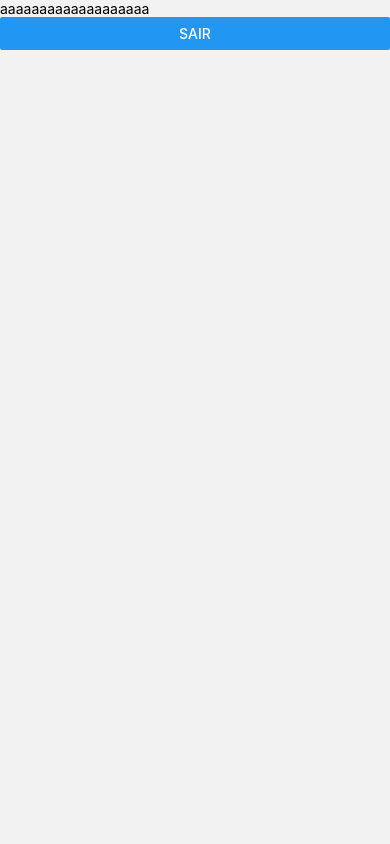
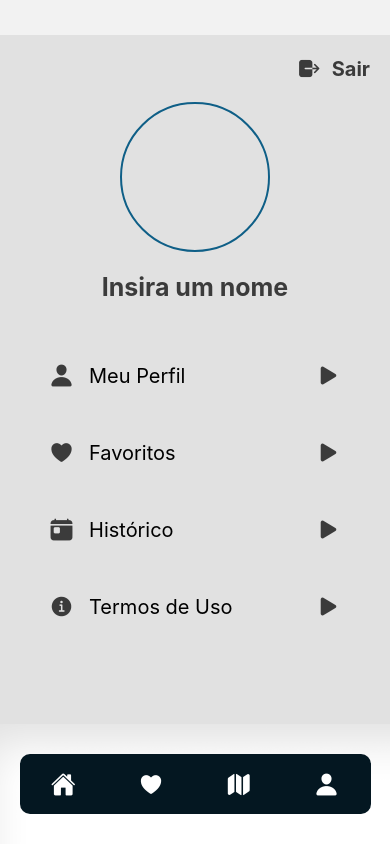
Before and after one commit to samuelamorimm/turpiaui-expo, a React Native app in the folder mobile/: screen /profile in a window 390 px wide. Built offline with nearby package versions, Linux system fonts and the light colour scheme; no server answers.

Commit message:
criação da pagina de perfil

```diff
--- a/mobile/src/pages/Details/index.js
+++ b/mobile/src/pages/Details/index.js
@@ -2,7 +2,7 @@ import { SafeAreaView, View, Text, StyleSheet, TouchableOpacity, Image, ScrollVi
 import { Ionicons } from '@expo/vector-icons';
 import { useNavigation, useRoute } from "@react-navigation/native";
 import MapView, { Marker } from "react-native-maps";
-import styles from "../Home/styles";
+import styles from "./styles";
 
 export default function DetailsPage() {
     const route = useRoute();
--- a/mobile/src/pages/Details/styles.js
+++ b/mobile/src/pages/Details/styles.js
@@ -1,6 +1,6 @@
 import { StyleSheet } from "react-native";
 
-export const styles = StyleSheet.create({
+const styles = StyleSheet.create({
   container: {
       backgroundColor: '#e1e1e1',
       width: '100%',
@@ -97,3 +97,6 @@ export const styles = StyleSheet.create({
       marginVertical: 20,
   }
 });
+
+
+export default styles
--- a/mobile/src/pages/Favorites/index.js
+++ b/mobile/src/pages/Favorites/index.js
@@ -45,7 +45,6 @@ export default function Favorites() {
                                 source={{ uri: item.image }}
                                 style={styles.imgPontoTur}
                             />
-                                {item.description}
                             <View style={{ padding: 10, gap: 5, }}>
                                 <Text style={styles.tituloPontoTur}>{item.name}</Text>
                                 <Text style={styles.subtituloPontoTur}>{item.city_name}</Text>
--- a/mobile/src/pages/Profile/index.js
+++ b/mobile/src/pages/Profile/index.js
@@ -5,6 +5,8 @@ import { Ionicons } from '@expo/vector-icons';
 import { useNavigation } from '@react-navigation/native';
 import API from '../../services/api';
 import AsyncStorage from '@react-native-async-storage/async-storage';
+import Nav from '../../components/Nav';
+import styles from './styles';
 
 
 
@@ -24,14 +26,73 @@ export default function Profile() {
     }
 
     return (
-        <SafeAreaView>
+        <SafeAreaView style={styles.container}>
 
-            <Text>aaaaaaaaaaaaaaaaaaa</Text>
-            <Button
-                title='sair'
+            <View style={styles.leaveArea}>
+            <TouchableOpacity
+                style={styles.btnLeave}
                 onPress={() => logout()}
-            />
+            >
+                <Ionicons name='log-out' color={"#3b3b3b"} size={25}/>
+                <Text style={styles.textLeave}>Sair</Text>
+            </TouchableOpacity>
 
+            </View>
+
+
+            <View style={styles.profileArea}>
+                <View style={styles.profileImg}></View>
+
+                <Text style={styles.nameProfile}>Insira um nome</Text>
+            </View>
+
+            <View style={styles.optionsArea}>
+                <TouchableOpacity
+                    style={styles.option}
+                >
+                    <View style={styles.nameAndIcon}>
+                        <Ionicons name='person' size={25} color={'#3b3b3b'} />
+
+                        <Text style={styles.optionText}>Meu Perfil</Text>
+                    </View>
+                    <Ionicons name='play' size={25} color={'#3b3b3b'} />
+                </TouchableOpacity>
+
+                <TouchableOpacity
+                    style={styles.option}
+                >
+                    <View style={styles.nameAndIcon}>
+                        <Ionicons name='heart' size={25} color={'#3b3b3b'} />
+
+                        <Text style={styles.optionText}>Favoritos</Text>
+                    </View>
+                    <Ionicons name='play' size={25} color={'#3b3b3b'} />
+                </TouchableOpacity>
+
+                <TouchableOpacity
+                    style={styles.option}
+                >
+                    <View style={styles.nameAndIcon}>
+                        <Ionicons name='today' size={25} color={'#3b3b3b'} />
+
+                        <Text style={styles.optionText}>Histórico</Text>
+                    </View>
+                    <Ionicons name='play' size={25} color={'#3b3b3b'} />
+                </TouchableOpacity>
+
+                <TouchableOpacity
+                    style={styles.option}
+                >
+                    <View style={styles.nameAndIcon}>
+                        <Ionicons name='information-circle' size={25} color={'#3b3b3b'} />
+
+                        <Text style={styles.optionText}>Termos de Uso</Text>
+                    </View>
+                    <Ionicons name='play' size={25} color={'#3b3b3b'} />
+                </TouchableOpacity>
+            </View>
+
+            <Nav />
         </SafeAreaView>
     );
 }
--- /dev/null
+++ b/mobile/src/pages/Profile/styles.js
@@ -0,0 +1,70 @@
+import { StyleSheet } from "react-native";
+
+ const styles = StyleSheet.create({
+  container: {
+    flex: 1,
+    backgroundColor: '#e1e1e1',
+    marginTop: 35,
+  },
+  profileArea: {
+    width: '100%',
+    justifyContent: 'center',
+    alignItems: 'center',
+    gap: 20,
+    marginTop: 20,
+  },
+  profileImg: {
+    width: 150,
+    height: 150,
+    borderRadius: '50%',
+    borderWidth: 2,
+    borderColor: '#0F5F87',
+  },
+  nameProfile: {
+    fontSize: 25,
+    fontWeight: 'bold',
+    color: '#3b3b3b'
+  },
+  optionsArea: {
+    alignItems: 'center',
+    marginTop: 50,
+    gap: 30,
+
+  },
+  nameAndIcon: {
+    flexDirection: 'row',
+    gap: 15,
+    alignItems: 'center'
+  },
+  option: {
+    // borderBottomWidth: 2,
+    flexDirection: 'row',
+    width: '80%',
+    justifyContent: 'space-between',
+    alignItems: 'center',
+    padding: 10,
+  },
+  optionText: {
+    fontSize: 20,
+    color: '#3b3b33b'
+  },
+  leaveArea: {
+    width: '100%',
+  },
+  btnLeave: {
+    width: 'fit-content',
+    gap: 10,
+    flexDirection: 'row',
+    alignSelf: 'flex-end',
+    alignItems: 'center',
+    marginTop: 20,
+    marginRight: 20,
+  },
+  textLeave: {
+    fontSize: 20,
+    fontWeight: 'bold',
+    color: '#3b3b3b'
+  }
+})
+
+export default styles
--- a/mobile/src/services/api.js
+++ b/mobile/src/services/api.js
@@ -1,7 +1,7 @@
 import axios from "axios";
 
 const API = axios.create({
-    baseURL: 'http://192.168.18.91:8000/api'
+    baseURL: 'http://192.168.18.109:8000/api'
 })
 
 
```
Also changed, not shown: 1 other file (tests, documents, lock files or other folders).
